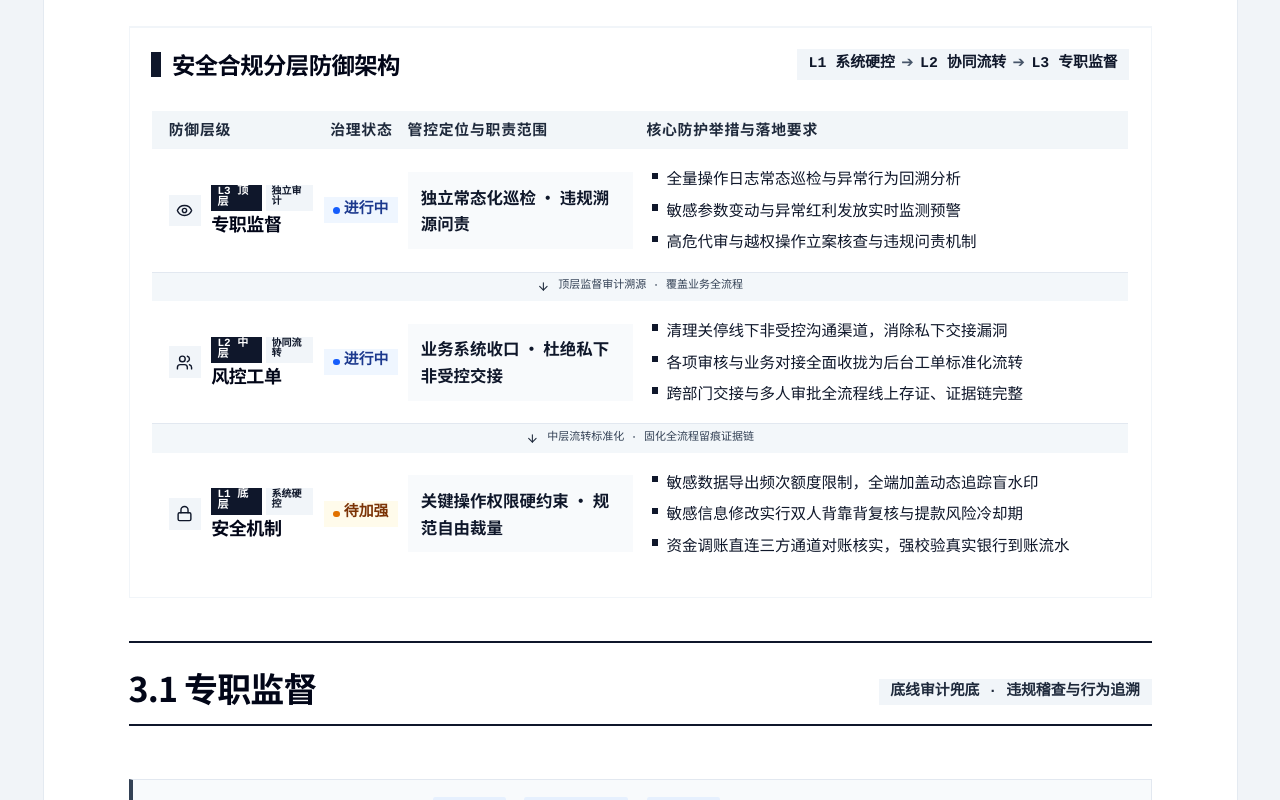
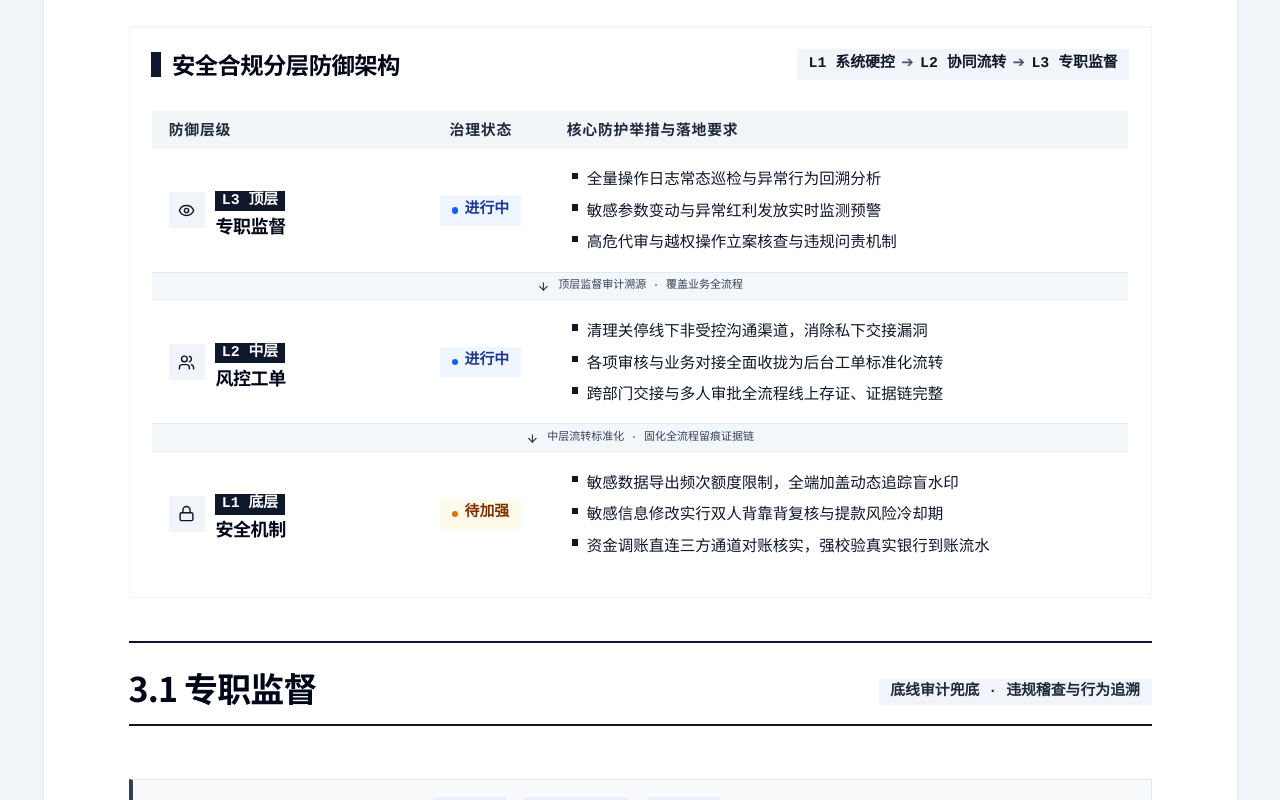
Before and after one commit to imleo824/test15, a React (Vite) app: page / in a window 1280 px wide. Shown: the part 8820-9620 px from the top of the page. Built offline with nearby package versions, Linux system fonts and the light colour scheme.

Commit message:
refactor: simplify architecture diagrams and governance text
Remove redundant fields from `ArchTier` interface and streamline descriptions in `SafetyArchitectureDiagram`. Update `TgGovernanceSection` to emphasize direct user routing and eliminate redundant intermediaries.

```diff
--- a/src/components/sections/WorldCupGuaranteeReview/SafetyArchitectureDiagram.tsx
+++ b/src/components/sections/WorldCupGuaranteeReview/SafetyArchitectureDiagram.tsx
@@ -4,10 +4,8 @@ import { ArrowDown, Eye, Users, Lock } from "lucide-react";
 interface ArchTier {
   level: string;
   name: string;
-  attribute: "独立审计" | "协同流转" | "系统硬控";
   status: "进行中" | "待加强";
   icon: React.ReactNode;
-  scope: string;
   keyPoints: string[];
 }
 
@@ -15,10 +13,8 @@ const tiers: ArchTier[] = [
   {
     level: "L3 顶层",
     name: "专职监督",
-    attribute: "独立审计",
     status: "进行中",
     icon: <Eye className="w-4 h-4 text-slate-900" />,
-    scope: "独立常态化巡检 · 违规溯源问责",
     keyPoints: [
       "全量操作日志常态巡检与异常行为回溯分析",
       "敏感参数变动与异常红利发放实时监测预警",
@@ -28,10 +24,8 @@ const tiers: ArchTier[] = [
   {
     level: "L2 中层",
     name: "风控工单",
-    attribute: "协同流转",
     status: "进行中",
     icon: <Users className="w-4 h-4 text-slate-900" />,
-    scope: "业务系统收口 · 杜绝私下非受控交接",
     keyPoints: [
       "清理关停线下非受控沟通渠道，消除私下交接漏洞",
       "各项审核与业务对接全面收拢为后台工单标准化流转",
@@ -41,10 +35,8 @@ const tiers: ArchTier[] = [
   {
     level: "L1 底层",
     name: "安全机制",
-    attribute: "系统硬控",
     status: "待加强",
     icon: <Lock className="w-4 h-4 text-slate-900" />,
-    scope: "关键操作权限硬约束 · 规范自由裁量",
     keyPoints: [
       "敏感数据导出频次额度限制，全端加盖动态追踪盲水印",
       "敏感信息修改实行双人背靠背复核与提款风险冷却期",
@@ -77,65 +69,54 @@ export const SafetyArchitectureDiagram: React.FC = () => {
         </div>
       </div>
 
-      {/* 架构主体：优化宽度的表格式结构化矩阵 */}
+      {/* 架构主体：精简无沉淀干净矩阵 */}
       <div className="border border-slate-300 bg-white divide-y divide-slate-200">
         {/* 表格列头指示（大屏显示） */}
         <div className="hidden lg:grid grid-cols-12 gap-3 bg-slate-100/90 px-4 py-2 text-xs font-bold text-slate-700 uppercase tracking-wider border-b border-slate-300">
-          <div className="col-span-2">防御层级</div>
-          <div className="col-span-1 text-center">治理状态</div>
-          <div className="col-span-3">管控定位与职责范围</div>
-          <div className="col-span-6">核心防护举措与落地要求</div>
+          <div className="col-span-3">防御层级</div>
+          <div className="col-span-2 text-center">治理状态</div>
+          <div className="col-span-7">核心防护举措与落地要求</div>
         </div>
 
         {tiers.map((tier, idx) => (
           <React.Fragment key={tier.level}>
-            {/* 单层行：按 2 : 1 : 3 : 6 分配列宽，右侧充足宽裕 */}
+            {/* 单层行 */}
             <div className="p-3.5 sm:p-4 hover:bg-slate-50/60 transition-colors">
               <div className="grid grid-cols-1 lg:grid-cols-12 gap-3.5 items-center">
-                {/* 1. 防御层级 (col-span-2) */}
-                <div className="lg:col-span-2 flex items-center gap-2.5">
-                  <div className="p-1.5 bg-slate-100 border border-slate-200 shrink-0">
+                {/* 1. 防御层级 (col-span-3) */}
+                <div className="lg:col-span-3 flex items-center gap-2.5">
+                  <div className="p-2 bg-slate-100 border border-slate-200 shrink-0">
                     {tier.icon}
                   </div>
-                  <div className="space-y-0.5">
-                    <div className="flex items-center gap-1">
-                      <span className="font-mono text-[11px] font-bold px-1.5 py-0.5 bg-slate-900 text-white leading-none">
+                  <div className="space-y-1">
+                    <div>
+                      <span className="font-mono text-xs font-bold px-1.5 py-0.5 bg-slate-900 text-white leading-none">
                         {tier.level}
                       </span>
-                      <span className="text-[10px] font-bold font-mono px-1 py-0.5 bg-slate-100 text-slate-800 border border-slate-300 leading-none">
-                        {tier.attribute}
-                      </span>
                     </div>
-                    <div className="text-sm sm:text-base font-bold text-slate-950 tracking-tight leading-tight">
+                    <div className="text-base font-bold text-slate-950 tracking-tight leading-tight">
                       {tier.name}
                     </div>
                   </div>
                 </div>
 
-                {/* 2. 治理状态 (col-span-1) */}
-                <div className="lg:col-span-1 flex items-center justify-start lg:justify-center">
+                {/* 2. 治理状态 (col-span-2) */}
+                <div className="lg:col-span-2 flex items-center justify-start lg:justify-center">
                   {tier.status === "进行中" ? (
-                    <span className="inline-flex items-center gap-1 px-2 py-0.5 bg-blue-50 border border-blue-300 text-blue-900 font-bold text-xs font-mono shrink-0">
+                    <span className="inline-flex items-center gap-1.5 px-2.5 py-1 bg-blue-50 border border-blue-300 text-blue-900 font-bold text-xs font-mono shrink-0">
                       <span className="w-1.5 h-1.5 rounded-full bg-blue-600"></span>
                       <span>进行中</span>
                     </span>
                   ) : (
-                    <span className="inline-flex items-center gap-1 px-2 py-0.5 bg-amber-50 border border-amber-300 text-amber-900 font-bold text-xs font-mono shrink-0">
+                    <span className="inline-flex items-center gap-1.5 px-2.5 py-1 bg-amber-50 border border-amber-300 text-amber-900 font-bold text-xs font-mono shrink-0">
                       <span className="w-1.5 h-1.5 rounded-full bg-amber-600"></span>
                       <span>待加强</span>
                     </span>
                   )}
                 </div>
 
-                {/* 3. 管控定位 (col-span-3) */}
-                <div className="lg:col-span-3 bg-slate-50 p-2.5 border-l-2 border-l-slate-900 border border-slate-200">
-                  <span className="text-xs sm:text-sm font-bold text-slate-900 leading-relaxed block">
-                    {tier.scope}
-                  </span>
-                </div>
-
-                {/* 4. 核心防护举措 (col-span-6: 独占50%宽度，舒展不拥挤) */}
-                <div className="lg:col-span-6 pl-0 lg:pl-1">
+                {/* 3. 核心防护举措 (col-span-7) */}
+                <div className="lg:col-span-7 pl-0 lg:pl-1">
                   <ul className="space-y-1.5 text-xs sm:text-sm text-slate-800">
                     {tier.keyPoints.map((pt, pIdx) => (
                       <li key={pIdx} className="flex items-start gap-2">
@@ -148,7 +129,7 @@ export const SafetyArchitectureDiagram: React.FC = () => {
               </div>
             </div>
 
-            {/* 层级之间的衔接指示条 (紧密嵌入矩阵内) */}
+            {/* 层级之间的衔接指示条 */}
             {idx < tiers.length - 1 && (
               <div className="bg-slate-100/80 px-4 py-1 text-center border-t border-b border-slate-200 flex items-center justify-center gap-2 text-[11px] font-mono text-slate-600 font-medium">
                 <ArrowDown className="w-3 h-3 text-slate-700" />
--- a/src/components/sections/WorldCupGuaranteeReview/TgGovernanceSection.tsx
+++ b/src/components/sections/WorldCupGuaranteeReview/TgGovernanceSection.tsx
@@ -156,19 +156,13 @@ export const TgGovernanceSection: React.FC = () => {
           </div>
 
           <p className="text-sm sm:text-[15.5px] text-slate-800 leading-relaxed font-normal">
-            推进群聊治理向系统化收口的过程中，需高度警惕<strong>将原本非必要、或可通过系统自动化直接消除的诉求简单包装为内部工单</strong>。工单是刚性审批与审计存证的工具，不能成为承接交互缺陷与系统计算错误的“缓冲区”；凡能在用户前端自主闭环、或底层系统能够根治消除的诉求，必须从源头彻底消灭，杜绝冗余流程形式化工单化。
+            推进群聊治理向系统化收口的过程中，需高度警惕<strong>将原本非必要、或可通过系统自动化直接消除的诉求简单包装为内部工单</strong>。凡能在用户前端自主闭环、或底层系统能够根治消除的诉求，必须从源头彻底消灭；同时，对于确需人工介入的诉求，<strong>支持由用户自主发起并直连路由至最终承接部门，严禁经过客服等多重冗余角色与多部门中转</strong>，从源头杜绝低效流转与形式化工单化。
           </p>
 
           {/* 典型场景举例：2 列卡片 */}
           <div className="grid grid-cols-1 lg:grid-cols-2 gap-3.5 pt-1">
-            {/* 场景 1：底层系统根治缺陷（杜绝系统缺陷派生工单） */}
-            <div className="bg-slate-50/80 p-4 border border-slate-200 space-y-2.5 flex flex-col justify-between">
-              <div className="flex items-center justify-between pb-1.5 border-b border-slate-200">
-                <div className="flex items-center gap-1.5 font-bold text-slate-950 text-sm sm:text-base">
-                  <span className="w-1.5 h-1.5 bg-slate-900"></span>
-                  <span>举例一 · 底层系统根治缺陷（免计算错误）</span>
-                </div>
-              </div>
+            {/* 场景 1：流水查询与核对 */}
+            <div className="bg-slate-50/80 p-4 border border-slate-200 space-y-2 flex flex-col justify-between">
               <div className="space-y-2 text-sm sm:text-[15px] text-slate-700 leading-relaxed">
                 <div>
                   <strong className="text-slate-950 font-semibold mr-1">【典型案例 · 流水查询与核对】：</strong>
@@ -177,19 +171,13 @@ export const TgGovernanceSection: React.FC = () => {
                 <div className="text-slate-600">
                   <strong className="text-slate-950 font-medium">传统弊端：</strong>因系统流水计算不准导致玩家频繁咨询客服，客服提报风控工单复核，本末倒置；
                   <br />
-                  <strong className="text-slate-950 font-medium">源头治理：</strong>彻底校准流水计算并对用户透明呈现，自然彻底消除工单滋生土壤。
+                  <strong className="text-slate-950 font-medium">源头治理：</strong>彻底校准流水计算并对用户透明呈现，自然彻底消除工单滋生土壤。<strong>减少风控约 30% 的无效咨询与流转</strong>。
                 </div>
               </div>
             </div>
 
-            {/* 场景 2：场馆状态自动判定（免人工核验申请解锁） */}
-            <div className="bg-slate-50/80 p-4 border border-slate-200 space-y-2.5 flex flex-col justify-between">
-              <div className="flex items-center justify-between pb-1.5 border-b border-slate-200">
-                <div className="flex items-center gap-1.5 font-bold text-slate-950 text-sm sm:text-base">
-                  <span className="w-1.5 h-1.5 bg-slate-900"></span>
-                  <span>举例二 · 场馆状态自动判定（免人工解锁）</span>
-                </div>
-              </div>
+            {/* 场景 2：体育内嵌场馆玩非体育输光不解锁 */}
+            <div className="bg-slate-50/80 p-4 border border-slate-200 space-y-2 flex flex-col justify-between">
               <div className="space-y-2 text-sm sm:text-[15px] text-slate-700 leading-relaxed">
                 <div>
                   <strong className="text-slate-950 font-semibold mr-1">【典型案例 · 体育内嵌场馆玩非体育输光不解锁】：</strong>
```
